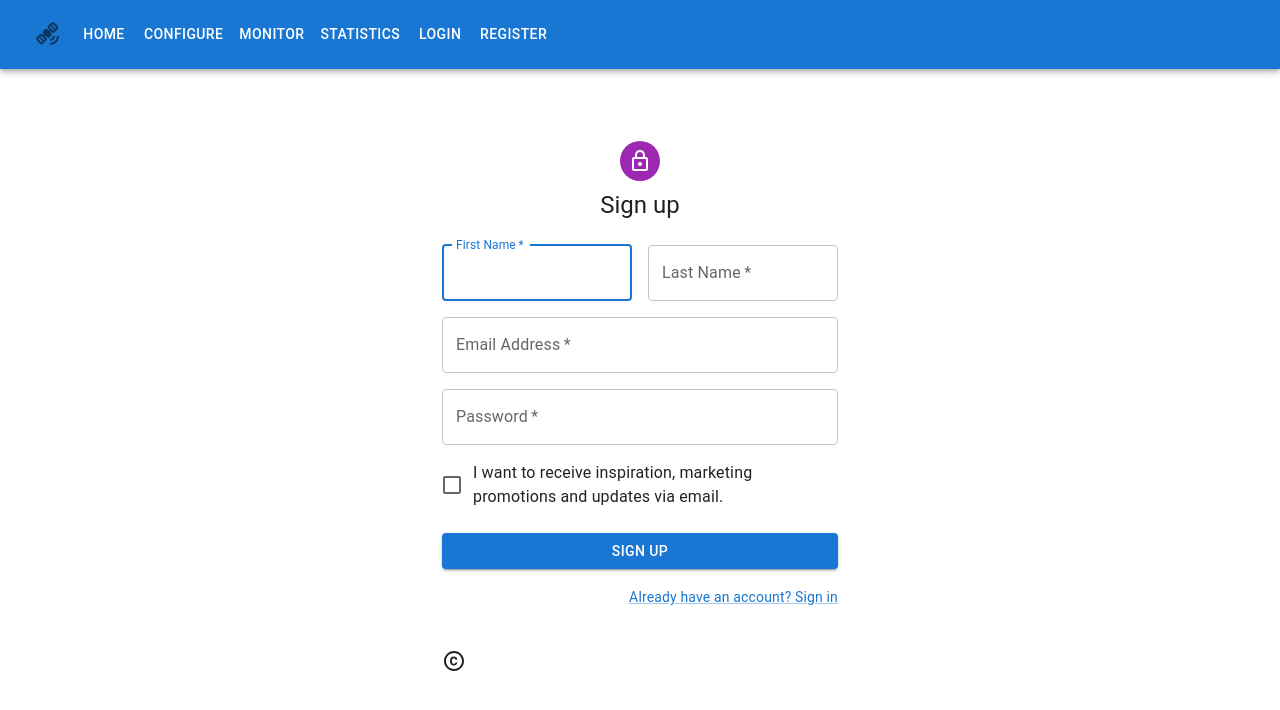
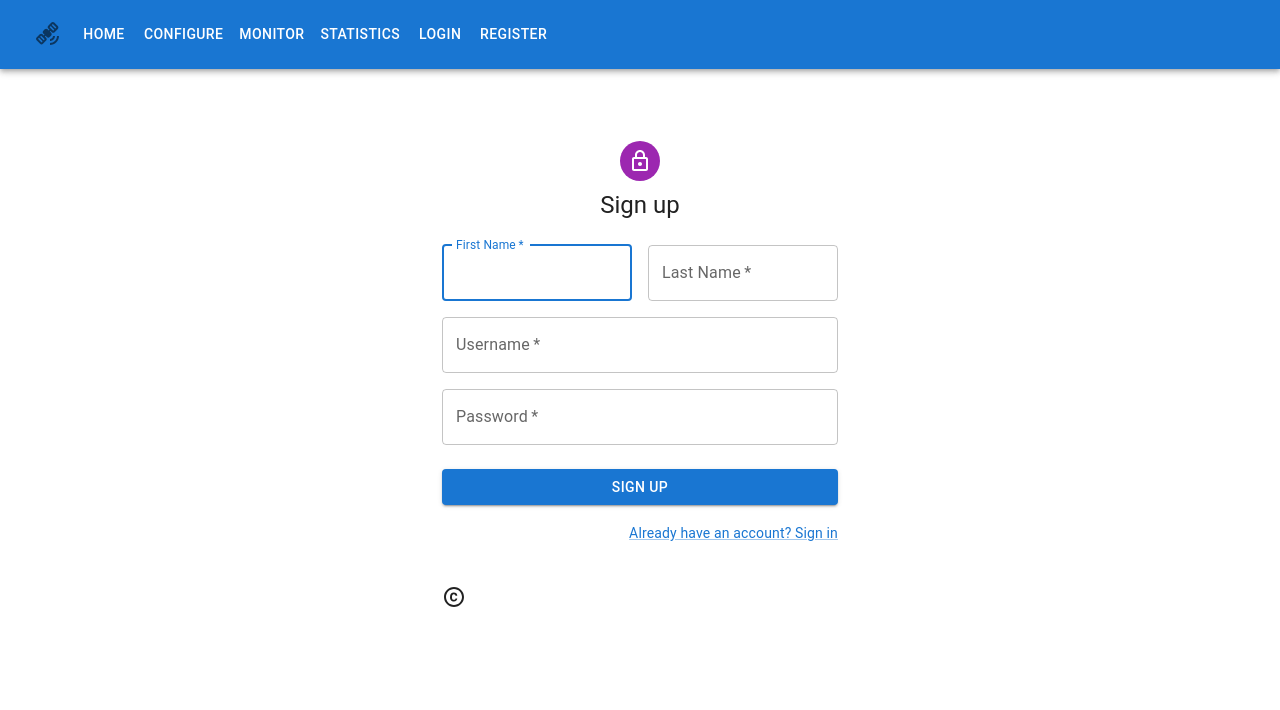
Before and after one commit to 1112zakaria/capstone-ui-client, a React (Create React App) app: page /register in a window 1280 px wide. Shown: the top 710 px of the page. Built offline with nearby package versions, Linux system fonts and the light colour scheme.

Commit message:
ICUI-15: linked "already have account"/"dont have acc" links
**Problem:**

**Fix:**

**Testing:**

```diff
--- a/src/components/login/LoginFormRevamped.tsx
+++ b/src/components/login/LoginFormRevamped.tsx
@@ -37,10 +37,10 @@ function LoginFormRevamped() {
               margin="normal"
               required
               fullWidth
-              id="email"
-              label="Email Address"
-              name="email"
-              autoComplete="email"
+              id="login"
+              label="Username"
+              name="login"
+              autoComplete="username"
               autoFocus
             />
             <TextField
@@ -72,7 +72,7 @@ function LoginFormRevamped() {
                 </Link>
               </Grid>
               <Grid item>
-                <Link href="#" variant="body2">
+                <Link href="/register" variant="body2">
                   {"Don't have an account? Sign Up"}
                 </Link>
               </Grid>
--- a/src/components/register/RegisterForm.tsx
+++ b/src/components/register/RegisterForm.tsx
@@ -12,6 +12,7 @@ function RegisterForm() {
       email: data.get('email'),
       password: data.get('password'),
     });
+
   };
 
   const defaultTheme = createTheme();
@@ -60,10 +61,10 @@ function RegisterForm() {
                 <TextField
                   required
                   fullWidth
-                  id="email"
-                  label="Email Address"
-                  name="email"
-                  autoComplete="email"
+                  id="login"
+                  label="Username"
+                  name="login"
+                  autoComplete="username"
                 />
               </Grid>
               <Grid item xs={12}>
@@ -77,12 +78,6 @@ function RegisterForm() {
                   autoComplete="new-password"
                 />
               </Grid>
-              <Grid item xs={12}>
-                <FormControlLabel
-                  control={<Checkbox value="allowExtraEmails" color="primary" />}
-                  label="I want to receive inspiration, marketing promotions and updates via email."
-                />
-              </Grid>
             </Grid>
             <Button
               type="submit"
@@ -94,7 +89,7 @@ function RegisterForm() {
             </Button>
             <Grid container justifyContent="flex-end">
               <Grid item>
-                <Link href="#" variant="body2">
+                <Link href="/login" variant="body2">
                   Already have an account? Sign in
                 </Link>
               </Grid>
```
